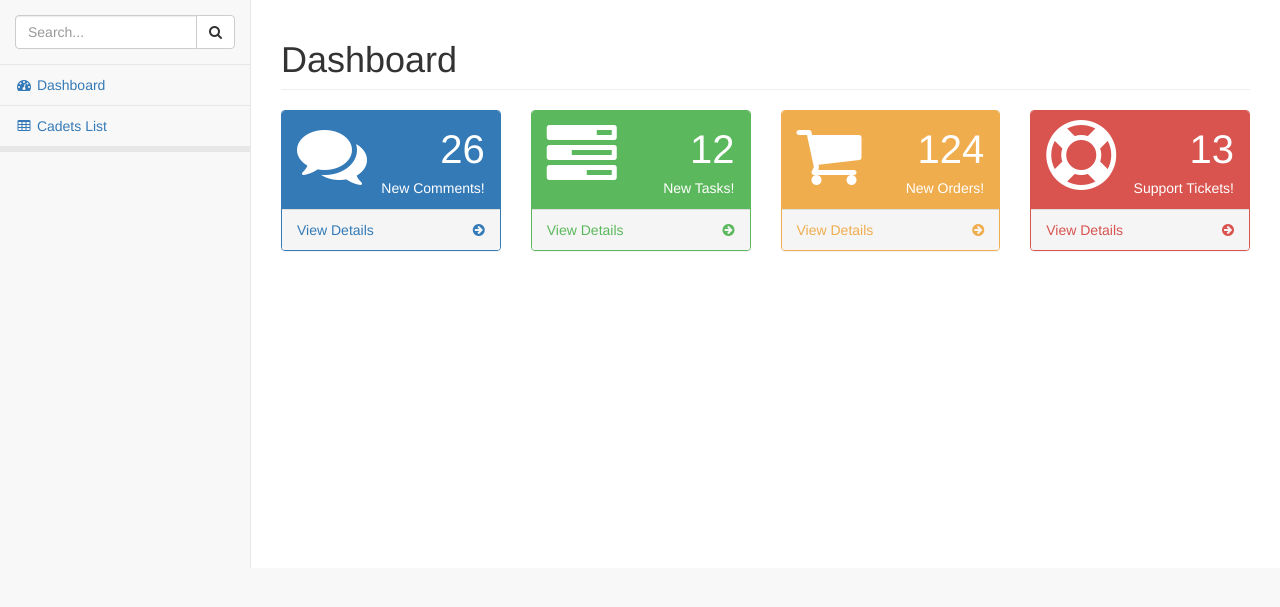
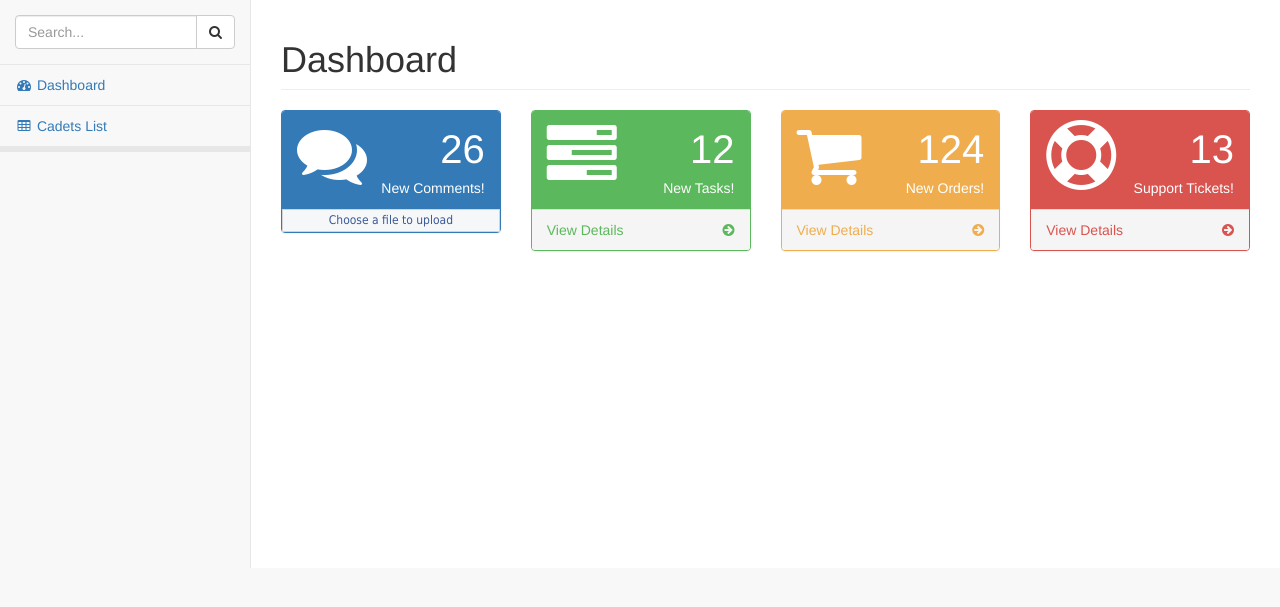
Before and after one commit to oskgeek/xmccamp, a Django app: page /home/ in a window 1280 px wide. Shown: the part 51-658 px from the top of the page. Run offline with Django 3.2, Linux system fonts and the light colour scheme; the visitor is signed in with stand-in values (Sample User, id 1); parts of the project's set-up code (start-up, migrations or seed data) failed here and were passed over; some libraries are stand-ins or nearby versions.

Commit message:
Upload cadets xls file from dashboard inprocess

```diff
--- a/xmccamp/controller/templates/controller/pages/index.html
+++ b/xmccamp/controller/templates/controller/pages/index.html
@@ -36,6 +36,34 @@
         <script src="https://oss.maxcdn.com/libs/html5shiv/3.7.0/html5shiv.js"></script>
         <script src="https://oss.maxcdn.com/libs/respond.js/1.4.2/respond.min.js"></script>
     <![endif]-->
+
+    <style type="text/css" media="screen">
+        .fileUpload {
+          position: relative;
+          overflow: hidden;
+        }
+        div.title {
+            color:#3b5998;
+            font-size:12px;
+            font-family:tahoma, arial, sans-serif;
+            background-color:#f6f7f8;
+            border:solid 1px #d2d2d7;
+            text-align: center;
+            padding: 2px;
+            overflow: hidden;
+        }
+        input.upload {
+            position: absolute;
+            top: 0;
+            right: 0;
+            margin: 0;
+            padding: 0;
+            font-size: 20px;
+            cursor: pointer;
+            opacity: 0;
+            filter: alpha(opacity=0);
+        }
+    </style>
 
 </head>
 
@@ -395,13 +423,20 @@
                                 </div>
                             </div>
                         </div>
-                        <a href="#">
-                            <div class="panel-footer">
-                                <span class="pull-left">View Details</span>
-                                <span class="pull-right"><i class="fa fa-arrow-circle-right"></i></span>
-                                <div class="clearfix"></div>
+                        <form id="zformemail" accept-charset="utf-8" enctype="multipart/form-data" style="margin: 0px;">
+                            <div class="fileUpload">
+                                {% csrf_token %}
+                                <input id="id_upload_ratesheet" name="workbook_path" type="file" class="upload">
+                                <div class="title">Choose a file to upload</div>
                             </div>
-                        </a>
+                        </form>
+                            <!-- <a id="uploadfile" href="#">
+                                <div class="panel-footer">
+                                    <span class="pull-left">View Details</span>
+                                    <span class="pull-right"><i class="fa fa-arrow-circle-right"></i></span>
+                                    <div class="clearfix"></div>
+                                </div>
+                            </a> -->
                     </div>
                 </div>
                 <div class="col-lg-3 col-md-6">
@@ -488,12 +523,51 @@
 
     <!-- Morris Charts JavaScript -->
     <script src="{% static 'bower_components/raphael/raphael-min.js' %}"></script>
-    <script src="{% static 'bower_components/morrisjs/morris.min.js' %}"></script>
-    <script src="{% static 'js/morris-data.js' %}"></script>
+    <!-- // <script src="{% static 'bower_components/morrisjs/morris.min.js' %}"></script> -->
+    <!-- // <script src="{% static 'js/morris-data.js' %}"></script> -->
 
     <!-- Custom Theme JavaScript -->
     <script src="{% static 'dist/js/sb-admin-2.js' %}"></script>
 
+    <script src="{% static 'js/jquery.form.js' %}"></script>
+
+    <script>
+        $(function () {
+            /* File format Validation */
+                var $uploadSheet = $("input[name='workbook_path']");
+                var span = document.getElementsByClassName('title');
+                $uploadSheet.change(function(event) {
+                    var ext = $uploadSheet.val().split('.').pop().toLowerCase();
+                    if($.inArray(ext, ['xls','xlsx']) == -1) {
+                        $uploadSheet.replaceWith( $uploadSheet = $uploadSheet.clone( true ) );
+                        $('div.title').html('<span style="color:red;">Invalid File! Try again</span>');
+                    }
+                    else{
+                        span[0].innerHTML = this.files[0].name;
+                    }
+                });
+            /* File format Validation -- END */
+
+            //Submit auto form on rate sheet select
+            $uploadSheet.on("change", function() {
+                var options = {
+                    type: "POST",
+                    url: '/Cadet/Register',
+                    data: {
+                        "cadet_file" : "#zformemail"
+                    },
+                    success: function( response ) {
+                        var res = JSON.parse(response);
+
+                    }
+                };
+                $("#zformemail").ajaxSubmit(options);
+                $("#zformemail").submit(function(e){
+                    e.preventDefault();
+                });
+            });
+        })
+    </script>
 </body>
 
 </html>
```
